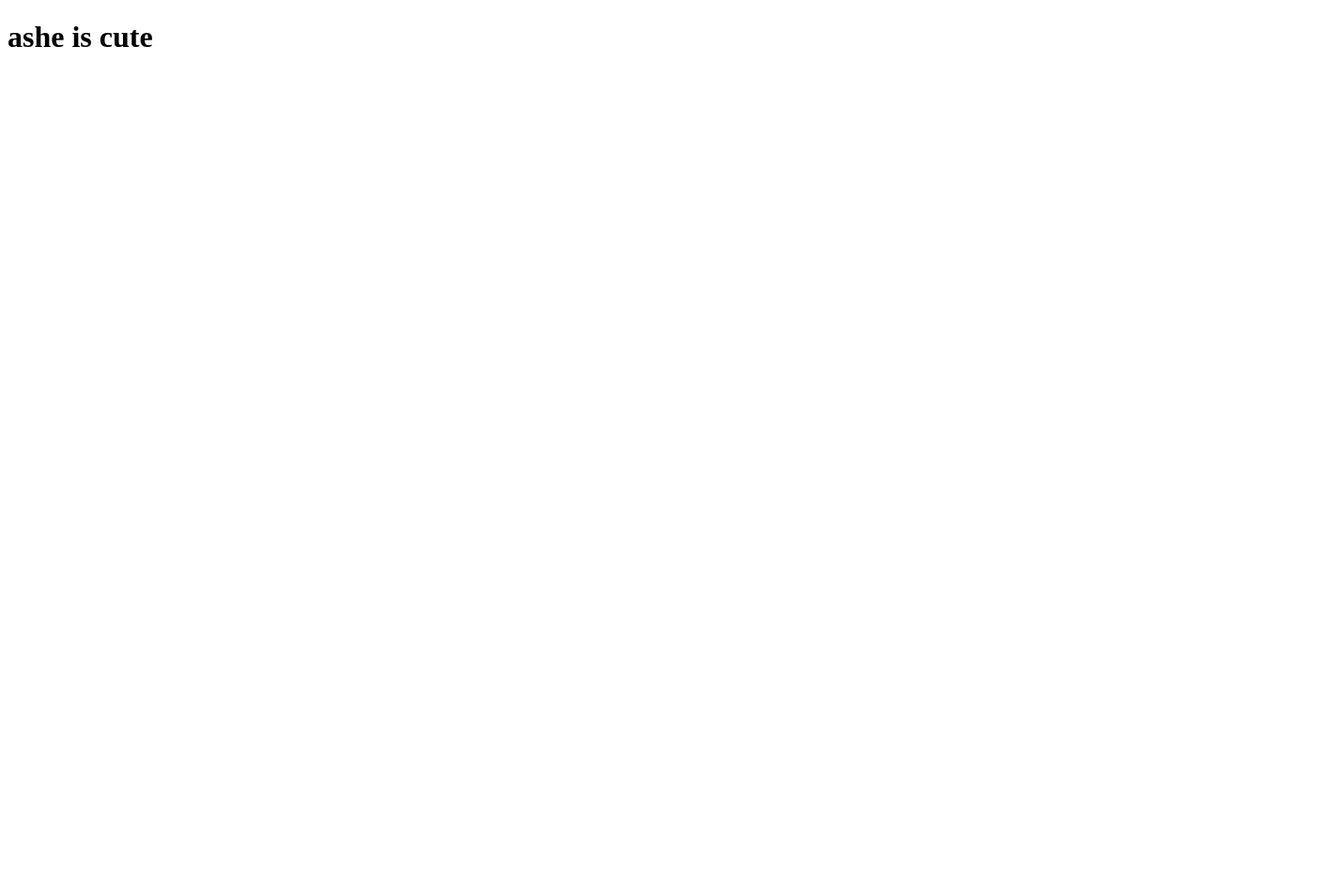
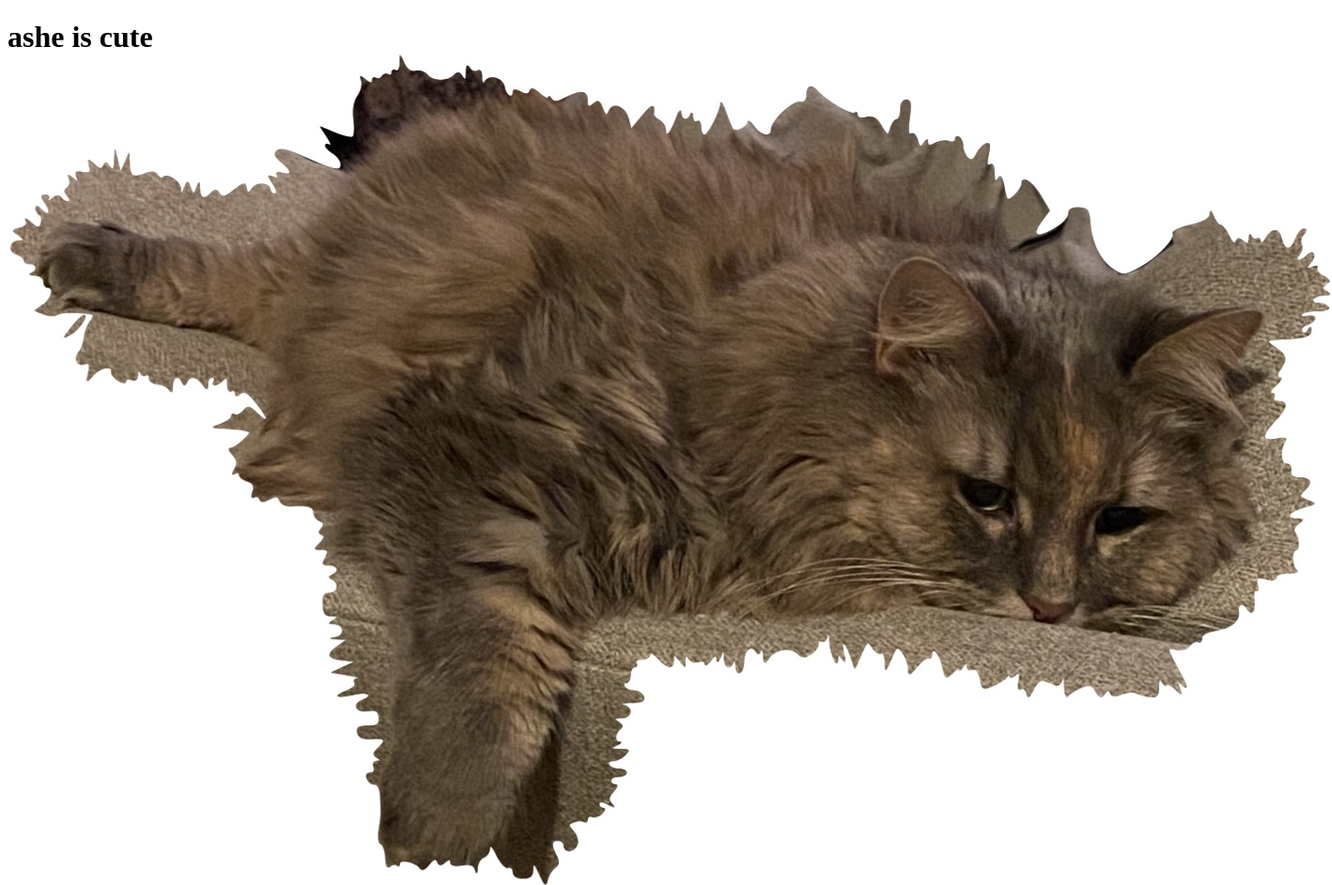
Before and after one commit to Themoonset/themoonset.net, a plain HTML site: page index.html in a window 1280 px wide. Shown: the whole page at 94% size, 1418 px wide, since content can reach past the window. Before the commit the page ends 800 px from the top, so only its background shows below. Drawn offline with Linux system fonts and the light colour scheme.

Commit message:
ashe is cute

```diff
--- a/index.html
+++ b/index.html
@@ -10,6 +10,7 @@
 <body>
     <h1>
         ashe is cute
+        <img src="/images/ashe.png" alt="blank">
     </h1>
 </body>
 </html>
```
